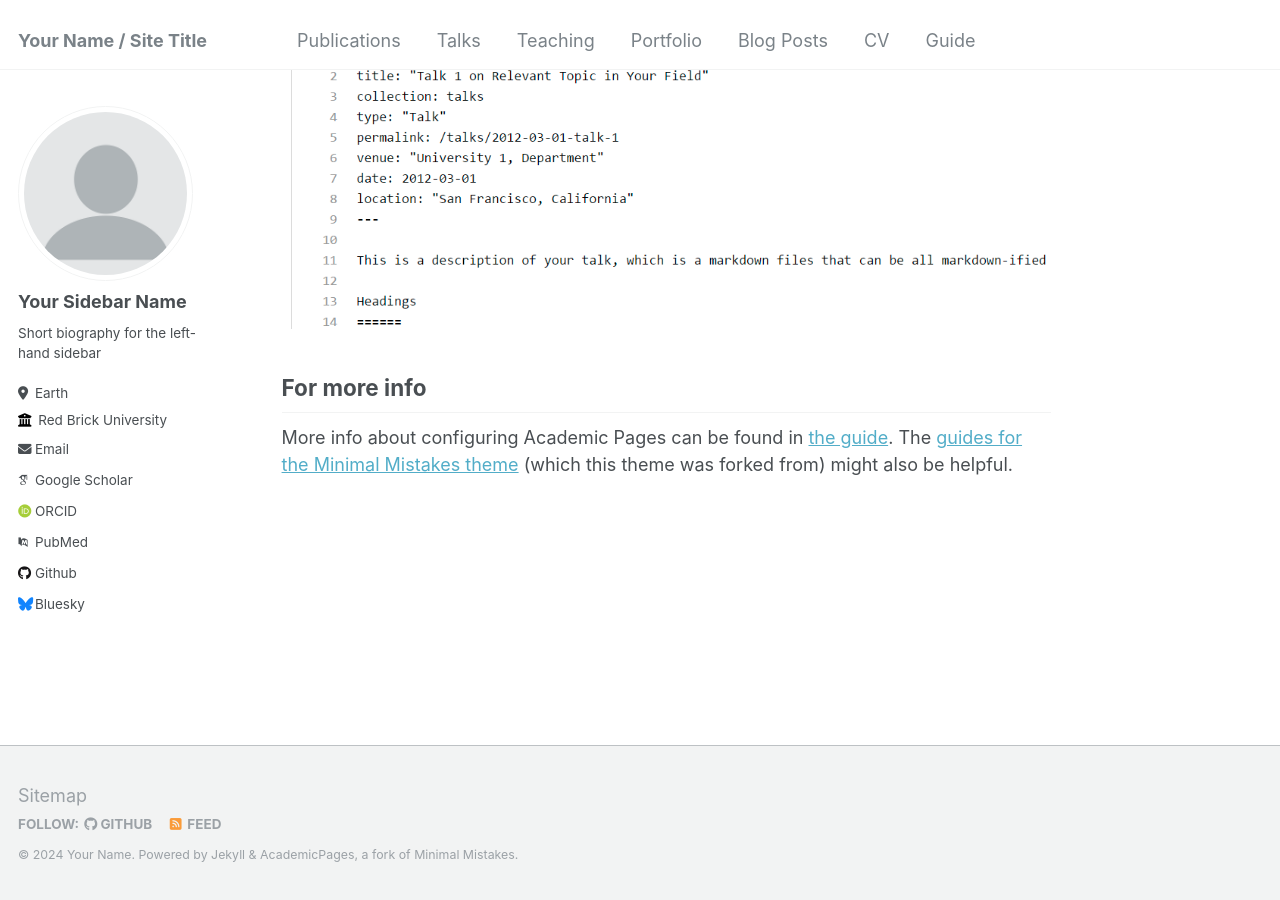
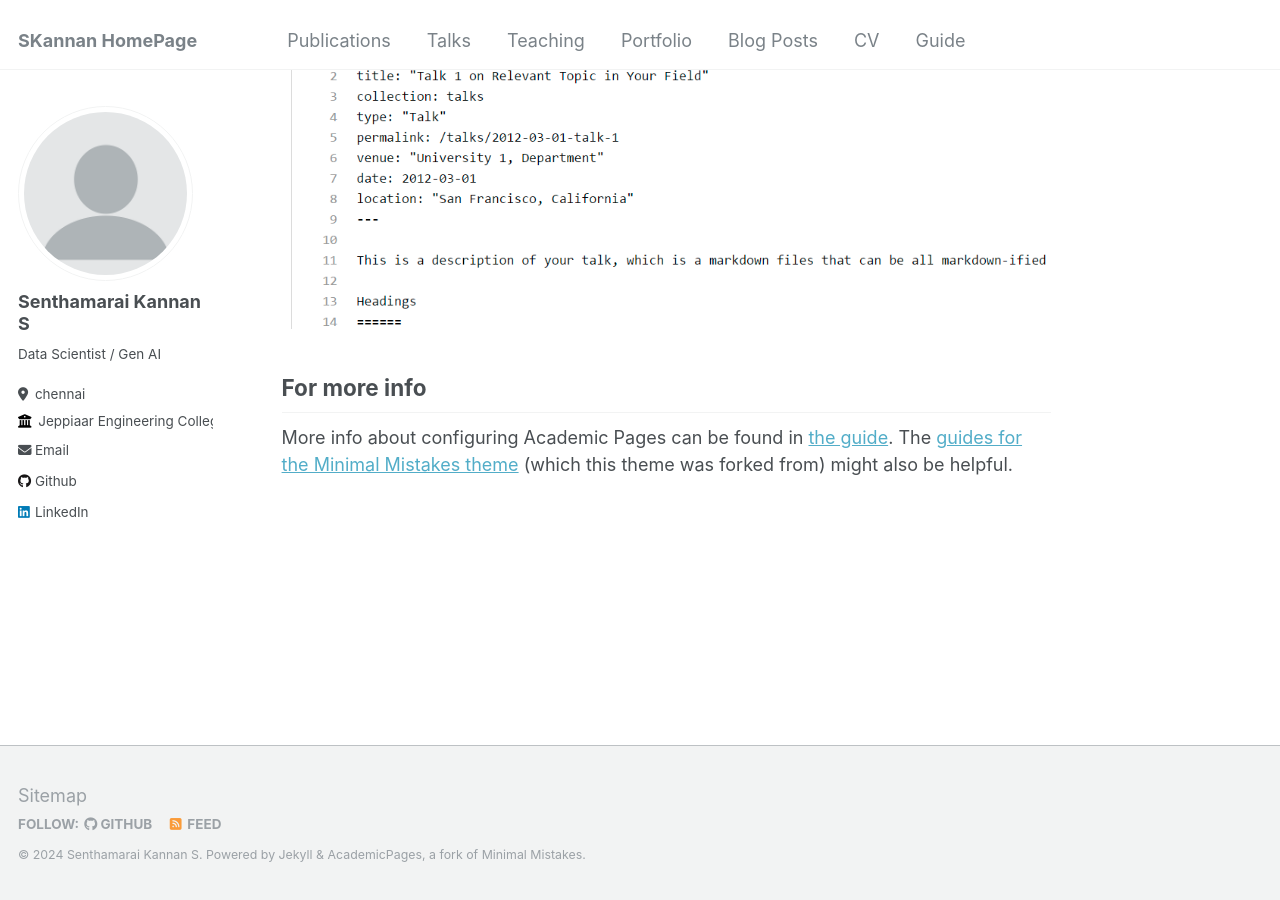
Before and after one commit to Skannan03/sk.github.io, a Jekyll site: the page built from _pages/about.md, in a window 1280 px wide and 900 px high, scrolled down 2660 px. Built offline with Jekyll 4.4.1, drawn with Linux system fonts in a browser that asks for light colours; some web fonts are replaced.

Commit message:
Update _config.yml

```diff
--- a/_config.yml
+++ b/_config.yml
@@ -8,13 +8,13 @@
 
 # Basic Site Settings
 locale                   : "en-US"
-title                    : "Your Name / Site Title"
+title                    : "SKannan HomePage"
 title_separator          : "-"
-name                     : &name "Your Name"
+name                     : &name "Senthamarai Kannan S"
 description              : &description "personal description"
-url                      : https://academicpages.github.io # the base hostname & protocol for your site e.g. "https://mmistakes.github.io"
+url                      : https://skannan.github.io # the base hostname & protocol for your site e.g. "https://mmistakes.github.io"
 baseurl                  : "" # the subpath of your site, e.g. "/blog"
-repository               : "academicpages/academicpages.github.io"
+repository               : "Skannan03/sk.github.io"
 
 # Site Author - The following control what appear as part of the author content on the side bar.
 #               If a field is blank the icon and link will not appear, otherwise it will be shown.
@@ -22,33 +22,33 @@ repository               : "academicpages/academicpages.github.io"
 author:
   # Biographic information
   avatar           : "profile.png"
-  name             : "Your Sidebar Name"
+  name             : "Senthamarai Kannan S"
   pronouns         : # example: "she/her"
-  bio              : "Short biography for the left-hand sidebar"
-  location         : "Earth"
-  employer         : "Red Brick University"
+  bio              : "Data Scientist / Gen AI"
+  location         : "chennai"
+  employer         : "Jeppiaar Engineering College"
   uri              : # URL
-  email            : "none@example.org"
+  email            : "sendhasure@gmail.com"
 
   # Academic websites
   arxiv            : # URL - Update with the correct link to your profile
-  googlescholar    : "https://scholar.google.com/citations?user=PS_CX0AAAAAJ"
+  # googlescholar    : "https://scholar.google.com/citations?user=PS_CX0AAAAAJ"
   impactstory      : # URL
-  orcid            : "http://orcid.org/yourorcidurl"
+  # orcid            :  "http://orcid.org/yourorcidurl"
   semantic         : # URL
-  pubmed           : "https://www.ncbi.nlm.nih.gov/pubmed/?term=john+snow"
+  # pubmed           : "https://www.ncbi.nlm.nih.gov/pubmed/?term=john+snow"
   researchgate     : # URL
 
   # Repositories and software development
   bitbucket        : # Username - Update with your username on the site
   codepen          : # Username
   dribbble         : # Username
-  github           : "academicpages"
+  github           : "Skannan03"
   kaggle           : # Username
   stackoverflow    : # User number or user number and name (i.e., use "1" or "1/jeff-atwood")
 
   # Social media
-  bluesky          : "bsky.app" # Replace this with you Bluesky username
+  # bluesky          : "bsky.app" # Replace this with you Bluesky username
   facebook         : # Username
   flickr           : # Username
   foursquare       : # Username
@@ -57,7 +57,7 @@ author:
   keybase          : # Username
   instagram        : # Username
   lastfm           : # Username
-  linkedin         : # Username
+  linkedin         : "https://www.linkedin.com/in/senthamarai-kannan-062055241/"
   mastodon         : # URL
   medium           : # URL
   pinterest        : # Username
```
